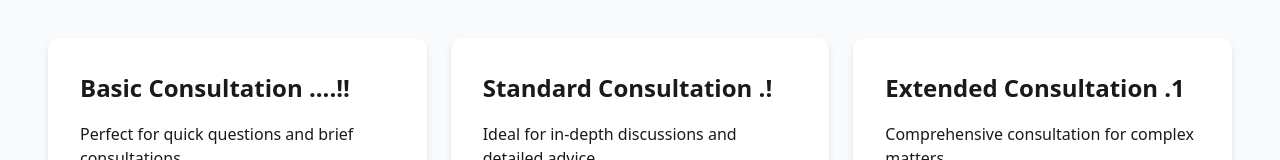
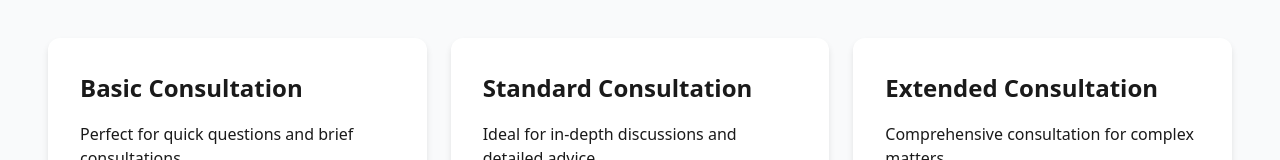
Before and after one commit to gijojohn/anonymousChat, a Next.js app: page / in a window 1280 px wide. Shown: the part 314-474 px from the top of the page. Built offline with nearby package versions, Linux system fonts and the light colour scheme.

Commit message:
layout changes 4

```diff
--- a/src/components/packages-section.tsx
+++ b/src/components/packages-section.tsx
@@ -9,21 +9,21 @@ import { Button } from '@/components/ui/button';
 const PACKAGES = [
   {
     id: 1,
-    title: 'Basic Consultation ....!!',
+    title: 'Basic Consultation',
     description: 'Perfect for quick questions and brief consultations',
     price: 499,
     duration: '30 Minutes',
   },
   {
     id: 2,
-    title: 'Standard Consultation .!',
+    title: 'Standard Consultation',
     description: 'Ideal for in-depth discussions and detailed advice',
     price: 899,
     duration: '60 Minutes',
   },
   {
     id: 3,
-    title: 'Extended Consultation .1',
+    title: 'Extended Consultation',
     description: 'Comprehensive consultation for complex matters',
     price: 1599,
     duration: '120 Minutes',
```
